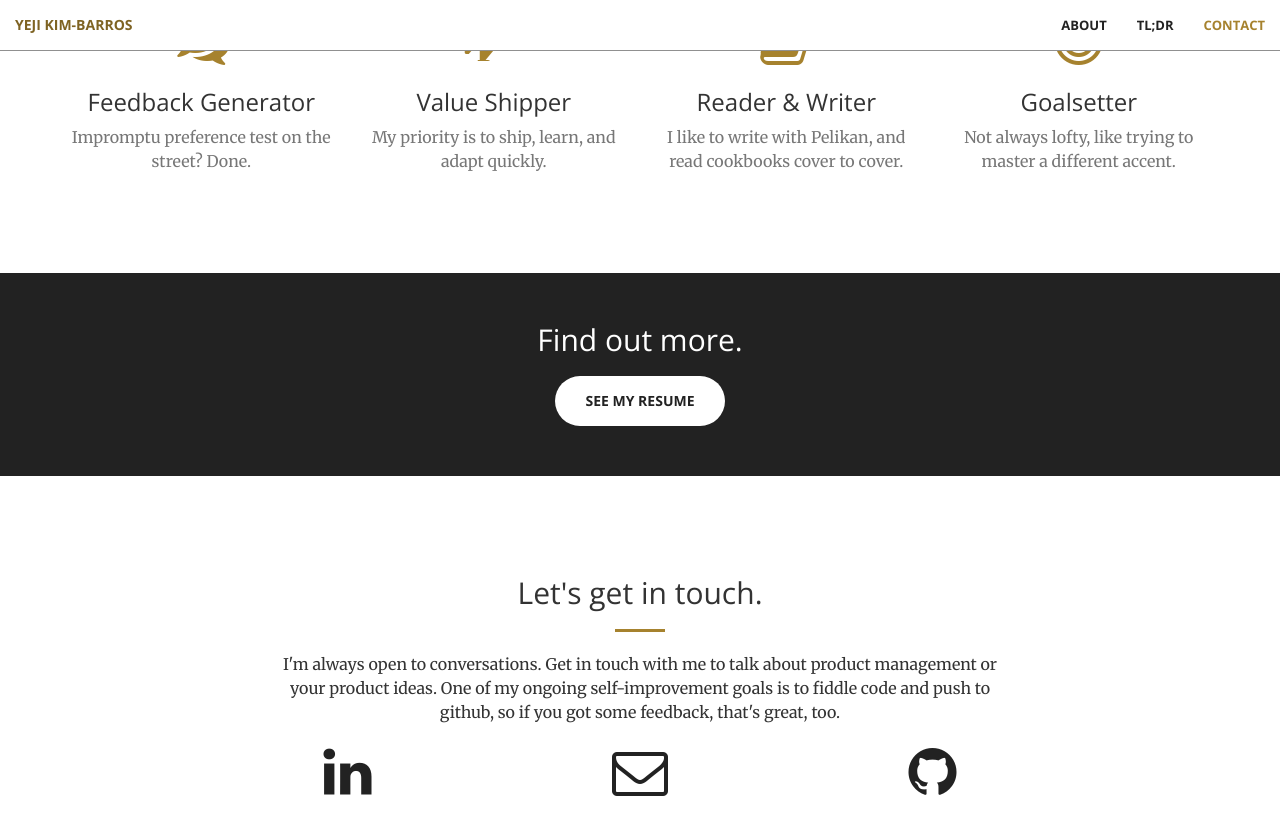
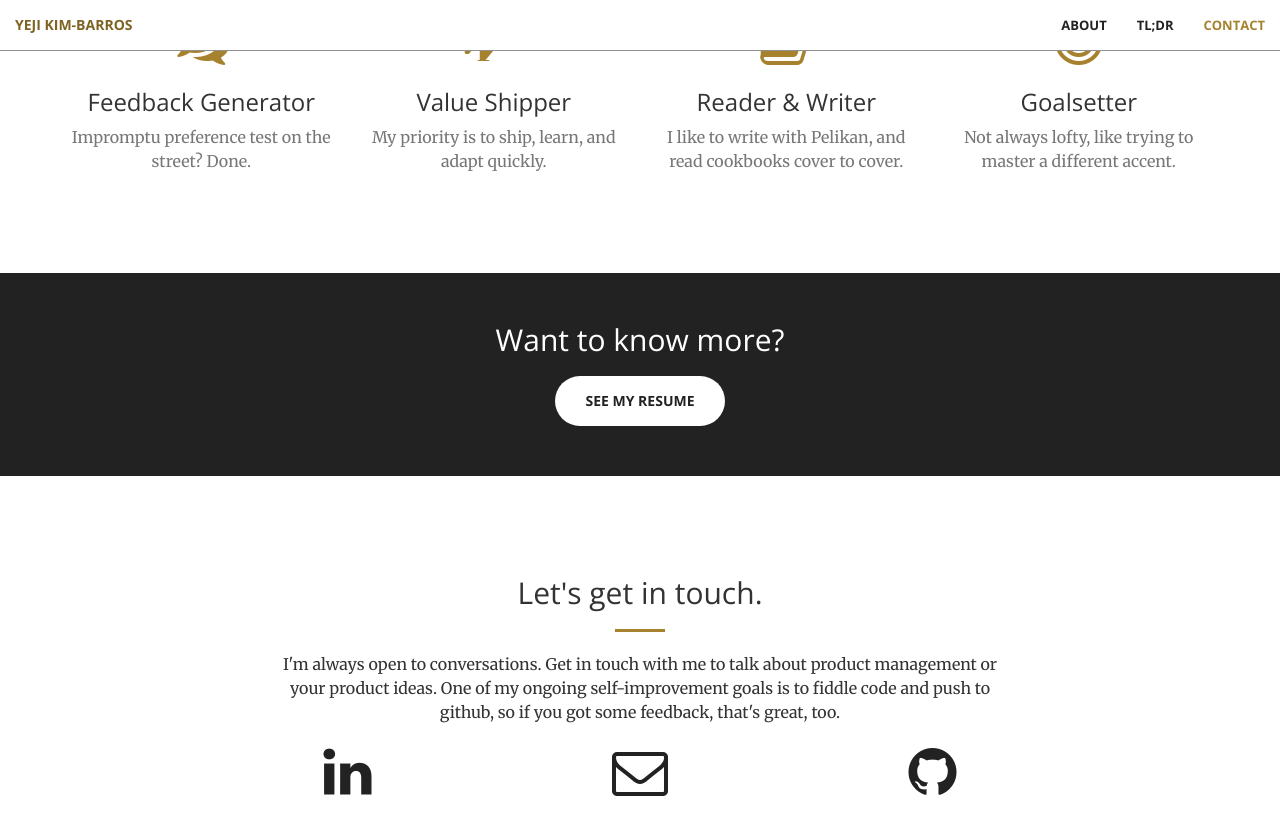
Before and after one commit to ykbarros/ykbarros.github.io, a Jekyll site: the page built from index.html, in a window 1280 px wide and 900 px high, scrolled down 1667 px. Shown: the top 835 px of the window. Built offline with Jekyll 4.4.1, drawn with Linux system fonts in a browser that asks for light colours.

Commit message:
Copy change
revised the H2 copy.

```diff
--- a/_includes/aside.html
+++ b/_includes/aside.html
@@ -1,7 +1,7 @@
   <aside class="bg-dark">
       <div class="container text-center">
           <div class="call-to-action">
-              <h2>Find out more.</h2>
+              <h2>Want to know more?</h2>
               <a href="https://drive.google.com/open?id=1LAhfkTUanUxvM749SR7HP5k4Hy4Q8QRj" class="btn btn-default btn-xl wow tada" target="_blank">See my resume</a>
           </div>
       </div>
```
Also changed, not shown: 1 other file.
